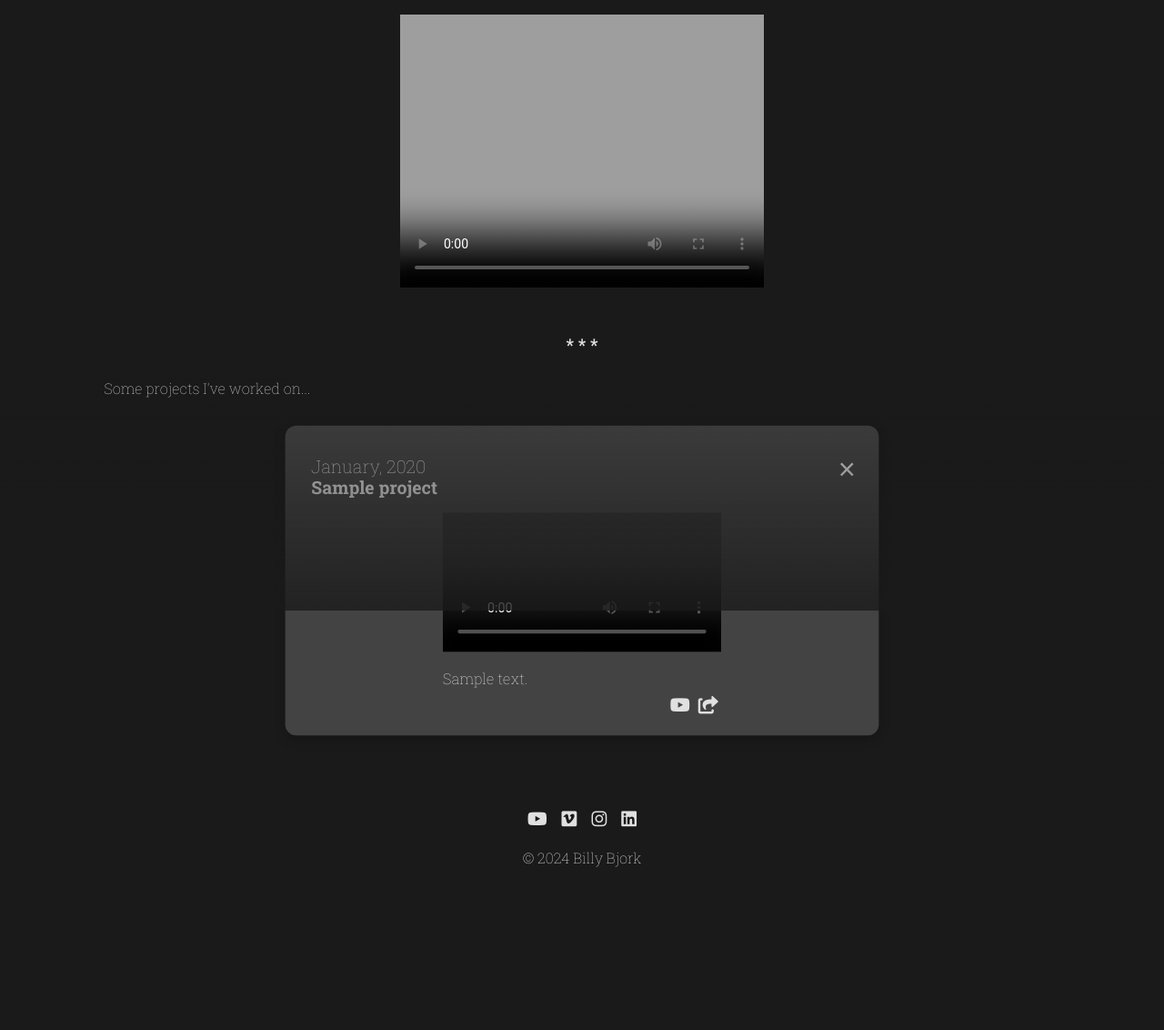
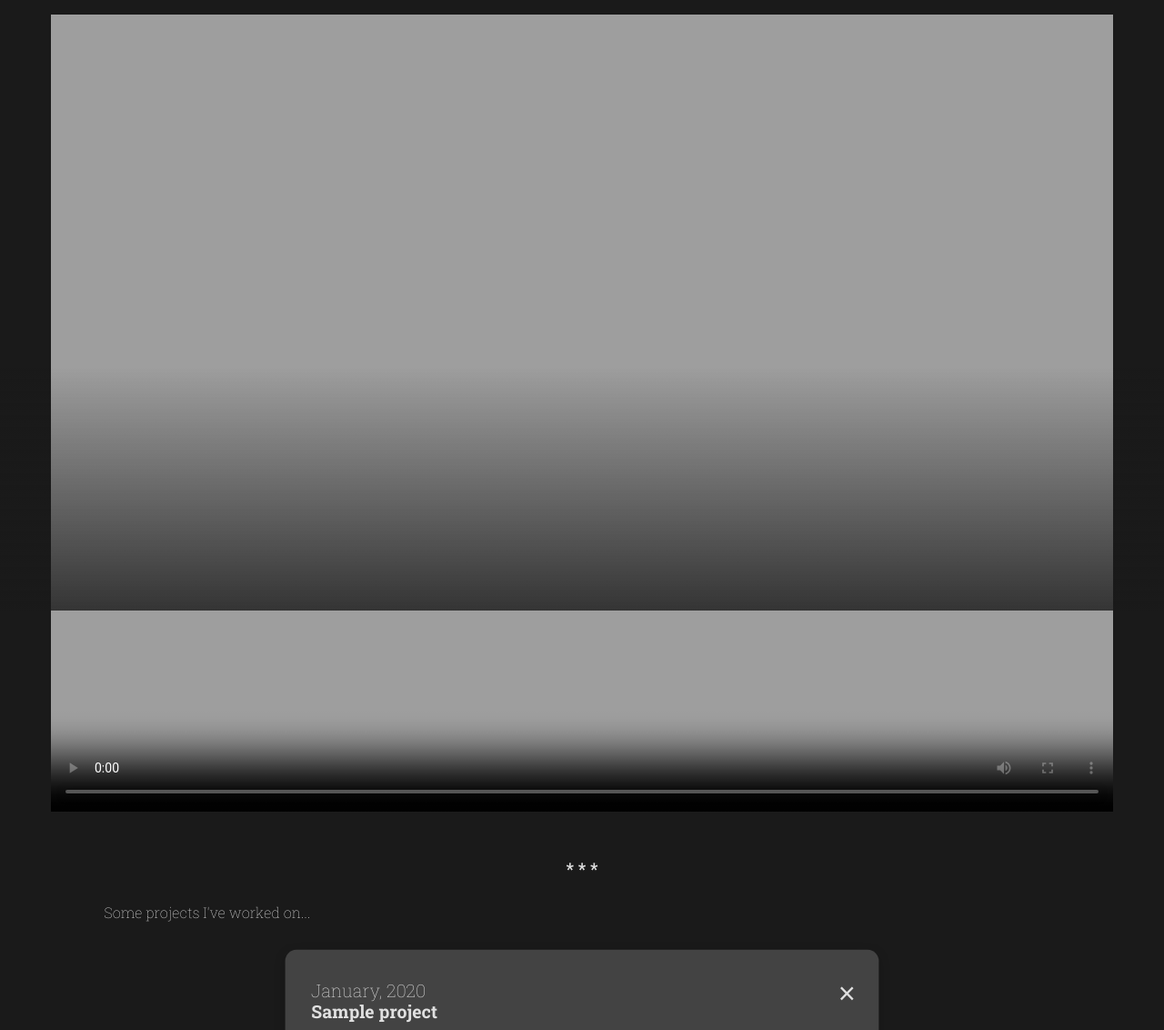
Before and after one commit to billybjork/billybjork.com, a FastAPI app: a page that uses templates/index.html in a window 1280 px wide. Shown: the part 129-1261 px from the top of the page at 91% size. Before the commit the page ends 1082 px from the top, so only its background shows below. Run offline with FastAPI, Linux system fonts and the light colour scheme; tables that the repository leaves empty hold one stand-in row (values such as "Sample post"); grey boxes marked "Sample" are stand-in pictures; some libraries are stand-ins or nearby versions.

Commit message:
Overall code cleanup :)

```diff
--- a/static/css/styles.css
+++ b/static/css/styles.css
@@ -243,9 +243,11 @@ footer {
    Videos
    ========================= */
 
-video {
-    max-width: 100%;
+   video {
+    width: 100%;
     height: auto;
+    max-width: none;
+    object-fit: contain;
 }
 
 .video-reel {
@@ -253,6 +255,7 @@ video {
     justify-content: center;
     align-items: center;
     width: 100%;
+    height: auto;
     margin-bottom: var(--spacing-large);
     position: relative;
 }
@@ -414,33 +419,12 @@ video {
 }
 
 /* =========================
-   Project content
-   ========================= */
-
-.project-content {
-    transition: opacity 0.3s var(--transition-ease),
-                transform 0.3s var(--transition-ease);
-    transform: translateY(20px);
-    color: var(--primary-color);
-    opacity: 0;
-    overflow: hidden;
-    margin-top: var(--spacing-medium);
-    width: 100%;
-    max-width: 700px;
-}
-
-.project-item.active .project-content {
-    transform: translateY(0);
-    opacity: 1;
-}
-
-/* =========================
-   Thumbnail
+   Thumbnails
    ========================= */
 
    .thumbnail {
     width: 100%;
-    max-width: 320px; /* Ensure this is set */
+    max-width: 320px;
     height: 180px;
     background-size: cover;
     background-position: center;
--- a/templates/about.html
+++ b/templates/about.html
@@ -21,4 +21,5 @@
         {{ about_content | safe }}
     {% endif %}
 </section>
+<br>
 {% endblock %}
--- a/templates/index.html
+++ b/templates/index.html
@@ -7,12 +7,11 @@
     {% if reel_video_link %}
     <video
         id="reel-video-player"
-        class="hls-video"
+        class="hls-video lazy-video"
         controls
         loop
         playsinline
-        preload="metadata"
-        fetchpriority="high"
+        preload="none"
         data-hls-url="{{ reel_video_link }}"
         poster="https://d17y8p6t5eu2ht.cloudfront.net/images/thumbnails/Reel_thumb-1.webp">
     </video>
--- a/templates/project_details.html
+++ b/templates/project_details.html
@@ -14,7 +14,7 @@
         </video>
     </section>
     {% endif %}
-    <section class="project-content">
+    <section>
         {{ project.html_content | safe }}
         <footer class="project-links">
             <ul>
```
Also changed, not shown: other parts of static/css/styles.css (+20 -26 lines), static/js/interactivity.js (+46 -7 lines).
